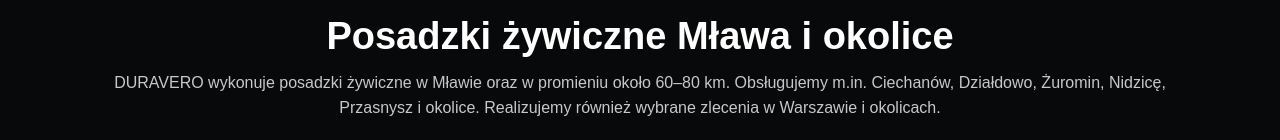
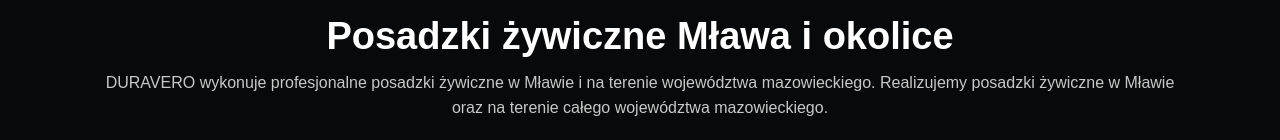
Before and after one commit to cky6yvf874-cloud/Duravero, a plain HTML site: page index.html in a window 1280 px wide. Shown: the part 660-800 px from the top of the page. Drawn offline with Linux system fonts and the light colour scheme.

Commit message:
Update index.html

```diff
--- a/index.html
+++ b/index.html
@@ -146,11 +146,11 @@
 
     <p style="margin:0;line-height:1.6;color:#c8c8c8;">
 
-      DURAVERO wykonuje posadzki żywiczne w Mławie oraz w promieniu około 60–80 km.
+      DURAVERO wykonuje profesjonalne posadzki żywiczne w Mławie i na terenie województwa mazowieckiego.
 
-      Obsługujemy m.in. Ciechanów, Działdowo, Żuromin, Nidzicę, Przasnysz i okolice.
+   Realizujemy posadzki żywiczne w Mławie oraz na terenie całego województwa mazowieckiego.
 
-      Realizujemy również wybrane zlecenia w Warszawie i okolicach.
+
 
     </p>
 
```
